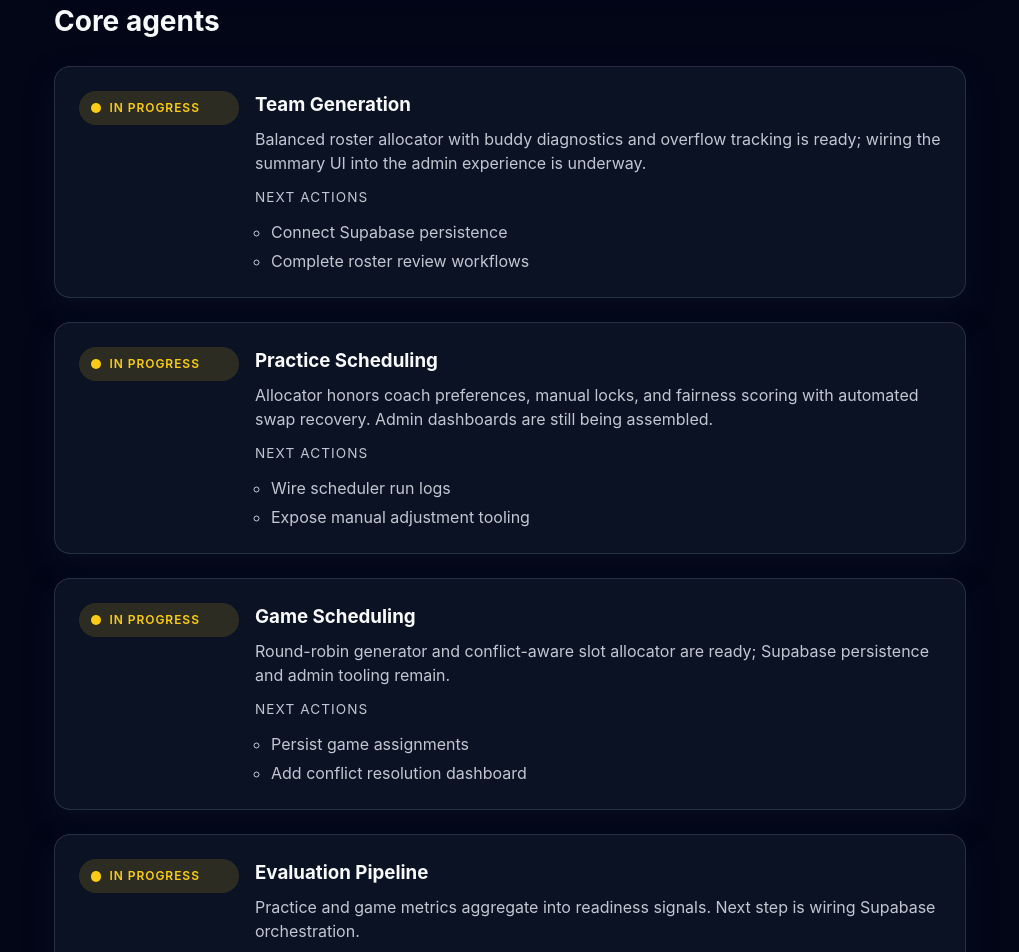
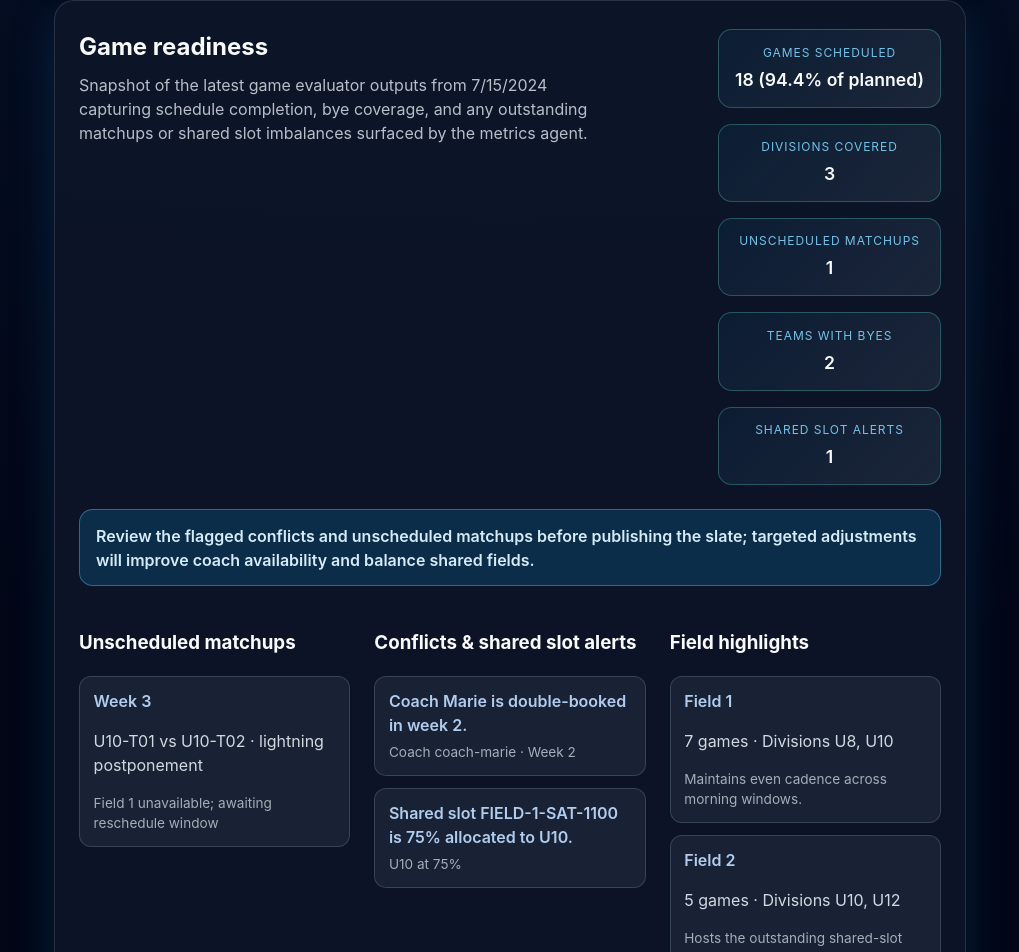
Before and after one commit to JoelA510/SquadLogic, a React (Vite) app in the folder frontend/: page / in a window 1280 px wide. Shown: the part 3609-4561 px from the top of the page, without its empty margins (130-1149 px from the left). Built offline with nearby package versions, Linux system fonts and the light colour scheme.

Commit message:
feat: add game readiness snapshot to admin shell

```diff
--- a/frontend/src/App.css
+++ b/frontend/src/App.css
@@ -205,6 +205,79 @@ body {
 .practice-insight__empty {
   margin: 0;
   color: rgba(var(--color-slate-200-rgb), 0.72);
+}
+
+.game-readiness {
+  margin-bottom: 3rem;
+  padding: 1.75rem 1.5rem 2rem;
+  border-radius: 1.25rem;
+  background: rgba(15, 23, 42, 0.82);
+  border: 1px solid rgba(248, 250, 252, 0.12);
+  box-shadow: 0 18px 42px rgba(12, 74, 110, 0.38);
+}
+
+.game-readiness__header {
+  display: flex;
+  flex-wrap: wrap;
+  gap: 1.5rem;
+  justify-content: space-between;
+  align-items: flex-start;
+  margin-bottom: 1.5rem;
+}
+
+.game-readiness__header h2 {
+  margin: 0 0 0.5rem;
+}
+
+.game-readiness__header p {
+  margin: 0;
+  max-width: 520px;
+  color: rgba(var(--color-slate-200-rgb), 0.8);
+}
+
+.game-readiness__grid {
+  display: grid;
+  grid-template-columns: repeat(auto-fit, minmax(160px, 1fr));
+  gap: 1rem;
+  margin: 0;
+}
+
+.game-readiness__grid div {
+  background: linear-gradient(135deg, rgba(12, 74, 110, 0.18), rgba(51, 65, 85, 0.4));
+  border-radius: 0.85rem;
+  padding: 0.85rem 1rem;
+  border: 1px solid rgba(94, 234, 212, 0.28);
+  text-align: center;
+}
+
+.game-readiness__grid dt {
+  font-size: 0.75rem;
+  text-transform: uppercase;
+  letter-spacing: 0.08em;
+  color: rgba(125, 211, 252, 0.9);
+  margin-bottom: 0.3rem;
+}
+
+.game-readiness__grid dd {
+  margin: 0;
+  font-size: 1.1rem;
+  font-weight: 600;
+}
+
+.game-readiness__alert {
+  margin: 0 0 1.5rem;
+  padding: 0.85rem 1rem;
+  border-radius: 0.85rem;
+  background: rgba(14, 165, 233, 0.18);
+  border: 1px solid rgba(125, 211, 252, 0.35);
+  color: rgba(224, 242, 254, 0.96);
+  font-weight: 600;
+}
+
+.game-insights {
+  display: grid;
+  grid-template-columns: repeat(auto-fit, minmax(240px, 1fr));
+  gap: 1.5rem;
 }
 
 .team-overview__header {
--- a/frontend/src/App.jsx
+++ b/frontend/src/App.jsx
@@ -2,6 +2,7 @@ import { useMemo } from 'react';
 import './App.css';
 import { teamSummarySnapshot } from './teamSummarySample.js';
 import { practiceReadinessSnapshot } from './practiceReadinessSample.js';
+import { gameReadinessSnapshot } from './gameReadinessSample.js';
 
 const MANUAL_FOLLOW_UP_THRESHOLD = 0.05;
 
@@ -67,6 +68,8 @@ function App() {
   const { totals, divisions, generatedAt } = teamSummarySnapshot;
   const practiceSummary = practiceReadinessSnapshot.summary;
   const practiceGeneratedAt = practiceReadinessSnapshot.generatedAt;
+  const gameSummary = gameReadinessSnapshot.summary;
+  const gameGeneratedAt = gameReadinessSnapshot.generatedAt;
 
   const formatPercent = (value) => `${Math.round((value ?? 0) * 100)}%`;
   const formatPercentPrecise = (value) => {
@@ -96,6 +99,10 @@ function App() {
   const hasNoConflictsOrWarnings =
     practiceReadinessSnapshot.coachConflicts.length === 0 &&
     practiceReadinessSnapshot.dataQualityWarnings.length === 0;
+
+  const hasGameWarnings =
+    (gameReadinessSnapshot.warnings?.length ?? 0) > 0 ||
+    (gameReadinessSnapshot.unscheduled?.length ?? 0) > 0;
 
   return (
     <div className="app-shell">
@@ -262,7 +269,7 @@ function App() {
         <div className="practice-insights">
           <article>
             <h3>Manual follow-up reasons</h3>
-            !practiceReadinessSnapshot.unassignedByReason?.length ? (
+            {!practiceReadinessSnapshot.unassignedByReason?.length ? (
               <p className="practice-insight__empty">All teams received automated practice assignments.</p>
             ) : (
               <ul className="practice-insight-list">
@@ -363,6 +370,115 @@ function App() {
         </div>
       </section>
 
+      <section className="game-readiness" aria-labelledby="game-readiness-heading">
+        <header className="game-readiness__header">
+          <div>
+            <h2 id="game-readiness-heading">Game readiness</h2>
+            <p>
+              Snapshot of the latest game evaluator outputs from{' '}
+              {new Date(gameGeneratedAt).toLocaleDateString()} capturing schedule completion,
+              bye coverage, and any outstanding matchups or shared slot imbalances surfaced by
+              the metrics agent.
+            </p>
+          </div>
+          <dl className="game-readiness__grid" aria-label="Game metrics summary">
+            <div>
+              <dt>Games scheduled</dt>
+              <dd>
+                {gameSummary.totalGames} ({formatPercentPrecise(gameSummary.scheduledRate)} of planned)
+              </dd>
+            </div>
+            <div>
+              <dt>Divisions covered</dt>
+              <dd>{gameSummary.divisionsCovered}</dd>
+            </div>
+            <div>
+              <dt>Unscheduled matchups</dt>
+              <dd>{gameSummary.unscheduledMatchups}</dd>
+            </div>
+            <div>
+              <dt>Teams with byes</dt>
+              <dd>{gameSummary.teamsWithByes}</dd>
+            </div>
+            <div>
+              <dt>Shared slot alerts</dt>
+              <dd>{gameSummary.sharedSlotAlerts}</dd>
+            </div>
+          </dl>
+        </header>
+
+        {hasGameWarnings && (
+          <p className="game-readiness__alert" role="status">
+            Review the flagged conflicts and unscheduled matchups before publishing the slate;
+            targeted adjustments will improve coach availability and balance shared fields.
+          </p>
+        )}
+
+        <div className="game-insights">
+          <article>
+            <h3>Unscheduled matchups</h3>
+            {gameReadinessSnapshot.unscheduled.length === 0 ? (
+              <p className="practice-insight__empty">All matchups are assigned.</p>
+            ) : (
+              <ul className="practice-insight-list">
+                {gameReadinessSnapshot.unscheduled.map((entry, index) => (
+                  <li key={`unscheduled-${entry.matchup}-${index}`}>
+                    <div className="practice-insight__title">Week {entry.weekIndex}</div>
+                    <p>
+                      {entry.matchup} · {entry.reason}
+                    </p>
+                    {entry.note && <p className="practice-insight__meta">{entry.note}</p>}
+                  </li>
+                ))}
+              </ul>
+            )}
+          </article>
+
+          <article>
+            <h3>Conflicts & shared slot alerts</h3>
+            {gameReadinessSnapshot.warnings.length === 0 ? (
+              <p className="practice-insight__empty">No conflicts detected.</p>
+            ) : (
+              <ul className="practice-insight-list">
+                {gameReadinessSnapshot.warnings.map((warning, index) => (
+                  <li key={`warning-${warning.type}-${index}`}>
+                    <div className="practice-insight__title">{warning.message}</div>
+                    {warning.details && (
+                      <p className="practice-insight__meta">
+                        {warning.details.dominantDivision
+                          ? `${warning.details.dominantDivision} at ${formatPercentPrecise(warning.details.dominantShare)}`
+                          : warning.details.coachId
+                            ? `Coach ${warning.details.coachId} · Week ${warning.details.weekIndex}`
+                            : 'See evaluator details'}
+                      </p>
+                    )}
+                  </li>
+                ))}
+              </ul>
+            )}
+          </article>
+
+          <article>
+            <h3>Field highlights</h3>
+            {gameReadinessSnapshot.fieldHighlights.length === 0 ? (
+              <p className="practice-insight__empty">No field usage captured.</p>
+            ) : (
+              <ul className="practice-insight-list">
+                {gameReadinessSnapshot.fieldHighlights.map((entry) => (
+                  <li key={entry.fieldId}>
+                    <div className="practice-insight__title">{entry.fieldId}</div>
+                    <p>
+                      {entry.games} games · Divisions {formatList(entry.divisions)}
+                    </p>
+                    {entry.note && <p className="practice-insight__meta">{entry.note}</p>}
+                  </li>
+                ))}
+              </ul>
+            )}
+          </article>
+        </div>
+      </section>
+
       <section aria-labelledby="roadmap-heading" className="roadmap-section">
         <h2 id="roadmap-heading">Core agents</h2>
         <ul className="roadmap-list">
--- /dev/null
+++ b/frontend/src/gameReadinessSample.js
@@ -0,0 +1,70 @@
+export const gameReadinessSnapshot = {
+  generatedAt: '2024-07-15T12:20:00Z',
+  summary: {
+    totalGames: 18,
+    divisionsCovered: 3,
+    scheduledRate: 0.9444,
+    unscheduledMatchups: 1,
+    teamsWithByes: 2,
+    sharedSlotAlerts: 1,
+  },
+  unscheduled: [
+    {
+      reason: 'lightning postponement',
+      weekIndex: 3,
+      matchup: 'U10-T01 vs U10-T02',
+      note: 'Field 1 unavailable; awaiting reschedule window',
+    },
+  ],
+  byes: [
+    {
+      division: 'U12',
+      weekIndex: 4,
+      teamIds: ['U12-T02', 'U12-T03'],
+    },
+  ],
+  warnings: [
+    {
+      type: 'coach-conflict',
+      severity: 'error',
+      message: 'Coach Marie is double-booked in week 2.',
+      details: {
+        coachId: 'coach-marie',
+        weekIndex: 2,
+        games: [
+          { teamId: 'U8-T01', slotId: 'FIELD-1-SAT-0900' },
+          { teamId: 'U10-T02', slotId: 'FIELD-2-SAT-0915' },
+        ],
+      },
+    },
+    {
+      type: 'shared-slot-imbalance',
+      severity: 'warning',
+      message: 'Shared slot FIELD-1-SAT-1100 is 75% allocated to U10.',
+      details: {
+        slotId: 'FIELD-1-SAT-1100',
+        dominantDivision: 'U10',
+        dominantShare: 0.75,
+        totalAssignments: 4,
+        breakdown: [
+          { division: 'U10', count: 3 },
+          { division: 'U12', count: 1 },
+        ],
+      },
+    },
+  ],
+  fieldHighlights: [
+    {
+      fieldId: 'Field 1',
+      games: 7,
+      divisions: ['U8', 'U10'],
+      note: 'Maintains even cadence across morning windows.',
+    },
+    {
+      fieldId: 'Field 2',
+      games: 5,
+      divisions: ['U10', 'U12'],
+      note: 'Hosts the outstanding shared-slot imbalance flagged above.',
+    },
+  ],
+};
```
Also changed, not shown: 1 other file (tests, documents, lock files or other folders).
